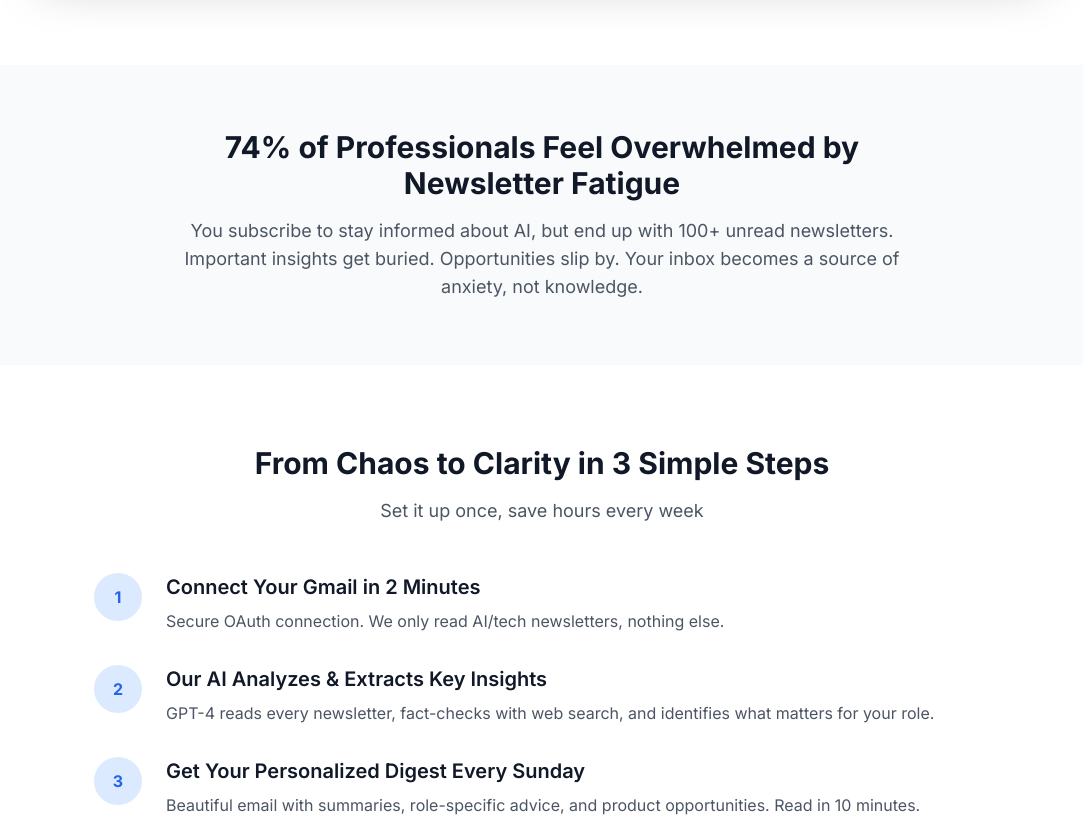
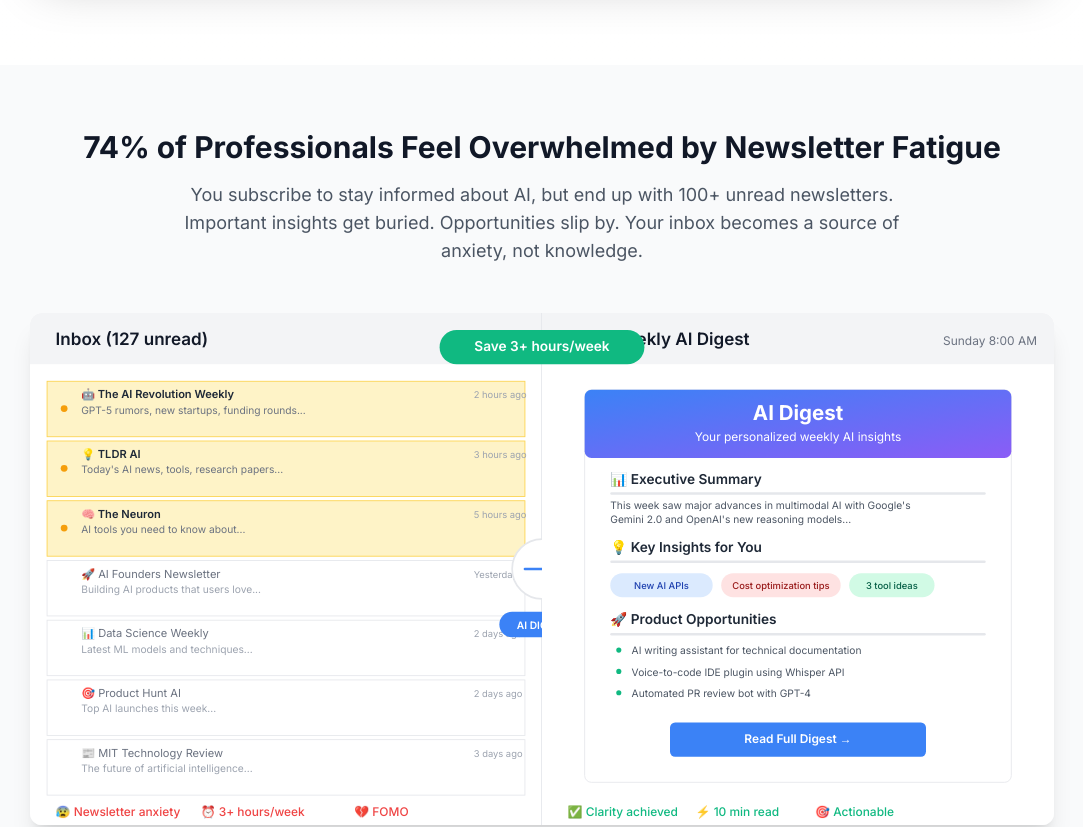
Before and after one commit to planetaryescape/ai-digest, a Next.js app in the folder frontend/: page / in a window 1280 px wide. Shown: the part 3380-4207 px from the top of the page, without its empty margins (98-1181 px from the left). Built offline with nearby package versions, Linux system fonts and the light colour scheme; no server answers.

Commit message:
feat(landing): integrate before/after comparison graphic in problem section
Add BeforeAfterComparison component to Problem Agitation section to visually
demonstrate the transformation from inbox overwhelm to organized AI digest.

Resolves #73

```diff
--- a/frontend/app/page.tsx
+++ b/frontend/app/page.tsx
@@ -14,6 +14,7 @@ import {
   ProductIdeasIcon,
   RoleBasedIcon,
   WeeklyScheduleIcon,
+  BeforeAfterComparison,
 } from "@/components/icons";
 import Image from "next/image";
 import Link from "next/link";
@@ -101,15 +102,20 @@ export default function Home() {
       {/* Problem Agitation */}
       <section className="py-16 bg-gray-50">
         <div className="container mx-auto px-4">
-          <div className="mx-auto max-w-3xl text-center">
+          <div className="mx-auto max-w-5xl text-center">
             <h2 className="mb-4 text-3xl font-bold text-gray-900">
               74% of Professionals Feel Overwhelmed by Newsletter Fatigue
             </h2>
-            <p className="text-lg text-gray-600">
+            <p className="text-lg text-gray-600 max-w-3xl mx-auto mb-12">
               You subscribe to stay informed about AI, but end up with 100+ unread newsletters.
               Important insights get buried. Opportunities slip by. Your inbox becomes a source of
               anxiety, not knowledge.
             </p>
+
+            {/* Before/After Comparison Graphic */}
+            <div className="mt-12">
+              <BeforeAfterComparison className="w-full max-w-5xl mx-auto rounded-xl shadow-xl" />
+            </div>
           </div>
         </div>
       </section>
```
